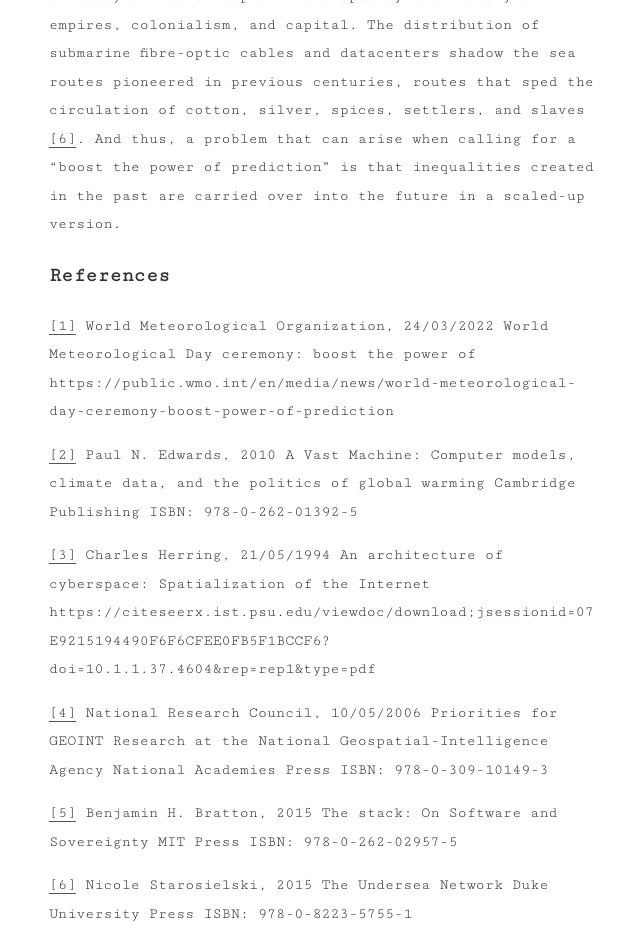
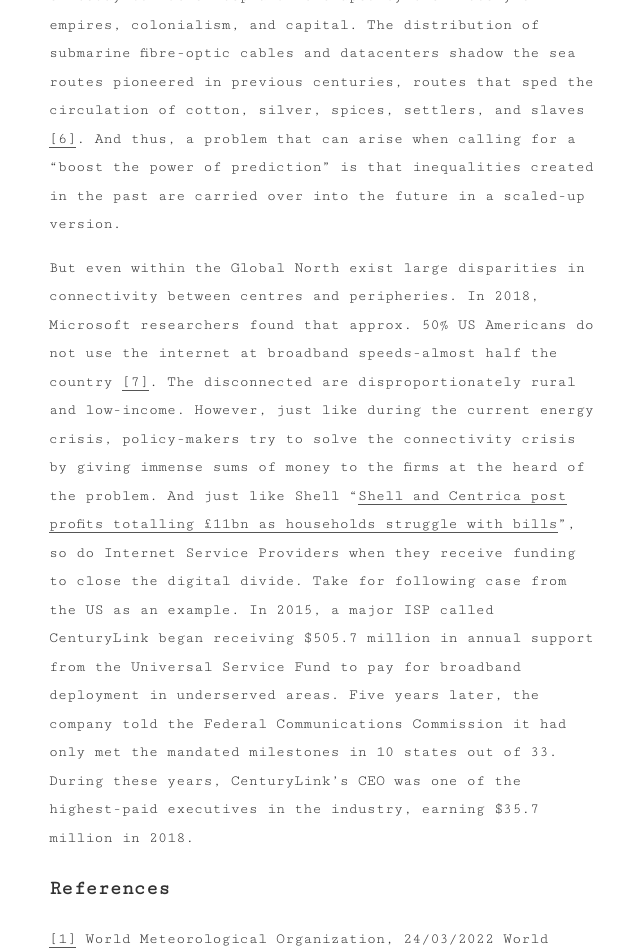
Before and after one commit to Christovis/Christovis.github.io, a Jekyll site: the page built from _blog/2022-05-03-blog-sdo4es.md, in a window 1280 px wide and 1400 px high, scrolled down 2298 px. Shown: the top 952 px of the window, without its empty margins (316-956 px from the left). Built offline with Jekyll 4.4.1, drawn with Linux system fonts in a browser that asks for light colours; some of the changed text lies outside the part shown.

Commit message:
update media and ews blog

```diff
--- a/_blog/2022-05-03-blog-sdo4es.md
+++ b/_blog/2022-05-03-blog-sdo4es.md
@@ -16,6 +16,9 @@
 Examining briefly the role of technical protocols in the Stack, we find that the open and voluntary development of standards and protocols are what guarantee the interoperability and reliability of communication between the products of network operators, equipment vendors, content and service providers, and software developers. The US introduced four different national emergency alerting and warning system if we consider the period starting from 1951 to 1994 alone. This gives an idea how inherently heterogenous emergency communication networks are, made up of laptops, cell phones, PDAs etc. which use different protocols such as WiFi, Bluetooth, GSM. Thus a myriad of protocols is required to ensure that they all can communicate with each other. Therefore, to enable authorities to exchange all-hazard emergency alerts and public warnings over all kinds of ICT networks and technologies, the *Common Alerting Protocol* (CAP) was developed by the *International Telecommunication Union* (ITU), and is supported by the *International Federation of Red Cross and Red Crescent Societies* (IFRC) and the *World Meteorological Organization* (WMO) together with numerous other organisations to ensure that by 2025 all countries can integrate CAP into their EWS.
 
 However, one has to realise that the network infrastructure of today builds on top and is shaped by the history of empires, colonialism, and capital. The distribution of submarine fibre-optic cables and datacenters shadow the sea routes pioneered in previous centuries, routes that sped the circulation of cotton, silver, spices, settlers, and slaves [[6]](#6). And thus, a problem that can arise when calling for a "boost the power of prediction" is that inequalities created in the past are carried over into the future in a scaled-up version.
+
+But even within the Global North exist large disparities in connectivity between centres and peripheries. In 2018, Microsoft researchers found that approx. 50% US Americans do not use the internet at broadband speeds-almost half the country [[7]](#7). The disconnected are disproportionately rural and low-income. However, just like during the current energy crisis, policy-makers try to solve the connectivity crisis by giving immense sums of money to the firms at the heard of the problem. And just like Shell "[Shell and Centrica post profits totalling £11bn as households struggle with bills](https://www.theguardian.com/business/2022/jul/28/shell-posts-10bn-quarterly-profits-as-households-struggle-with-bills)", so do Internet Service Providers when they receive funding to close the digital divide. Take for following case from the US as an example. In 2015, a major ISP called CenturyLink began receiving $505.7 million in annual support from the Universal Service Fund to pay for broadband deployment in underserved areas. Five years later, the company told the Federal Communications Commission it had only met the mandated milestones in 10 states out of 33. During these years, CenturyLink’s CEO was one of the highest-paid executives in the industry, earning $35.7 million in 2018.
+
 
 <!-- https://cdt.org/insights/preserving-the-open-internet-through-interoperability/ -->
 
@@ -54,3 +57,9 @@
 The Undersea Network
 Duke University Press
 ISBN: 978-0-8223-5755-1
+
+<a id="7">[7]</a>
+Ben Tarnoff, 2022
+Internet for the People: The Fight for Our Digital Future
+Verso
+ISBN: 978-1-8397-6202-4
```
Also changed, not shown: _blog/2022-07-28-blog-media.md (renamed from _blog/2022-04-14-blog-media.md, +1 -1 lines).
